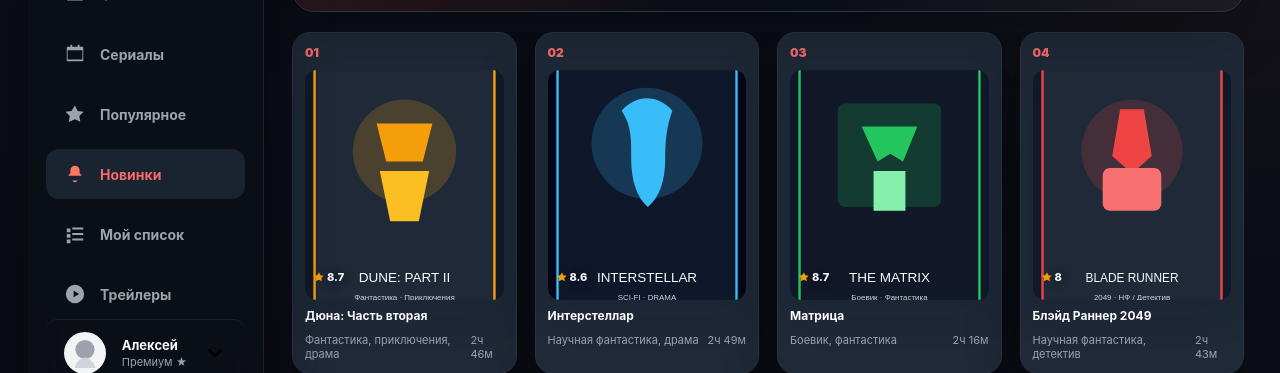
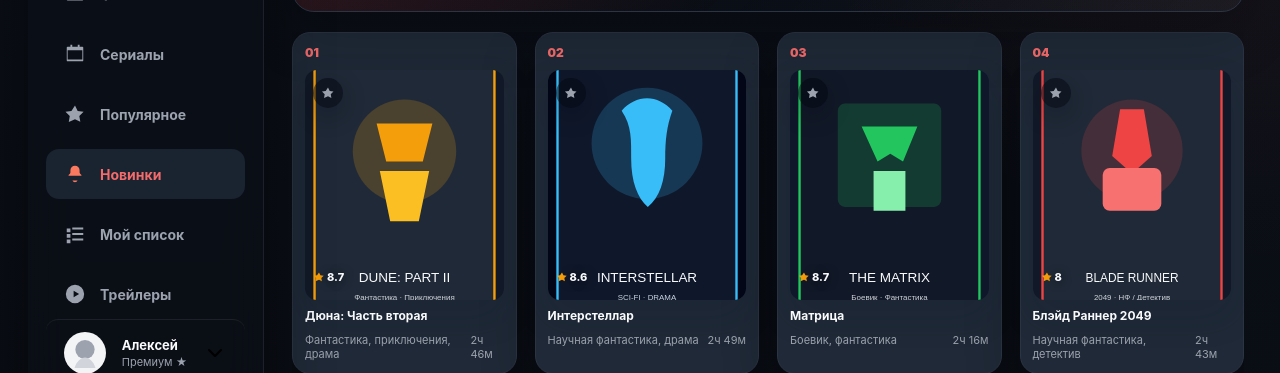
Before and after one commit to pavel-2009/movie-explorer, a React (Vite) app in the folder movie-explorer/: page /new in a window 1280 px wide. Shown: the part 244-617 px from the top of the page. Built offline with nearby package versions, Linux system fonts and the light colour scheme.

Commit message:
need to fix details

```diff
--- a/movie-explorer/src/App.jsx
+++ b/movie-explorer/src/App.jsx
@@ -1,3 +1,4 @@
+import { useState } from 'react'
 import { BrowserRouter, Route, Routes } from 'react-router-dom'
 import { Head } from './components/common/Head'
 import { BottomNavigation } from './components/layout/BottomNavigation'
@@ -8,9 +9,23 @@
 import { MoviePage } from './components/movie/MoviePage'
 import { MoviePlayer } from './components/movie/MoviePlayer'
 import { CategoryPage } from './components/movie/CategoryPage'
+import { MyListPage } from './components/profile/MyListPage'
 import { ProfilePage } from './components/profile/ProfilePage'
+import { movies } from './data/homePageContent'
 
 function App() {
+  const [favoriteSlugs, setFavoriteSlugs] = useState([])
+
+  const toggleFavorite = (slug) => {
+    setFavoriteSlugs((currentSlugs) =>
+      currentSlugs.includes(slug)
+        ? currentSlugs.filter((item) => item !== slug)
+        : [...currentSlugs, slug],
+    )
+  }
+
+  const favoriteMovies = movies.filter((movie) => favoriteSlugs.includes(movie.slug))
+
   return (
     <BrowserRouter>
       <Head />
@@ -18,14 +33,92 @@
       <Sidebar />
       <Header />
       <Routes>
-        <Route path="/" element={<MainContent />} />
-        <Route path="/films" element={<CategoryPage variant="films" title="Фильмы" description="Собрали самые яркие фильмы на одной странице — для просмотра в тишине и в компании." eyebrow="Кинотеатр" />} />
-        <Route path="/series" element={<CategoryPage variant="series" title="Сериалы" description="Обновлённая подборка сериалов с напряжённым сюжетом, атмосферой и эмоциями по вечерам." eyebrow="Онлайн-кинотеатр" />} />
-        <Route path="/popular" element={<CategoryPage variant="popular" title="Популярное" description="Самые обсуждаемые и часто заходящие подборки — чтобы не пропустить топ-выбор." eyebrow="Топ сегодня" />} />
-        <Route path="/trailers" element={<CategoryPage variant="trailers" title="Трейлеры" description="Короткие ролики и тизеры, которые дают быстрый взгляд на новые релизы и любимые проекты." eyebrow="Превью" />} />
-        <Route path="/new" element={<CategoryPage variant="new" title="Новинки" description="Свежие релизы и премьеры, которые только что вышли на экраны и уже доступны для просмотра." eyebrow="Новые поступления" />} />
+        <Route
+          path="/"
+          element={
+            <MainContent
+              favoriteSlugs={favoriteSlugs}
+              onToggleFavorite={toggleFavorite}
+            />
+          }
+        />
+        <Route
+          path="/films"
+          element={
+            <CategoryPage
+              variant="films"
+              title="Фильмы"
+              description="Собрали самые яркие фильмы на одной странице — для просмотра в тишине и в компании."
+              eyebrow="Кинотеатр"
+              favoriteSlugs={favoriteSlugs}
+              onToggleFavorite={toggleFavorite}
+            />
+          }
+        />
+        <Route
+          path="/series"
+          element={
+            <CategoryPage
+              variant="series"
+              title="Сериалы"
+              description="Обновлённая подборка сериалов с напряжённым сюжетом, атмосферой и эмоциями по вечерам."
+              eyebrow="Онлайн-кинотеатр"
+              favoriteSlugs={favoriteSlugs}
+              onToggleFavorite={toggleFavorite}
+            />
+          }
+        />
+        <Route
+          path="/popular"
+          element={
+            <CategoryPage
+              variant="popular"
+              title="Популярное"
+              description="Самые обсуждаемые и часто заходящие подборки — чтобы не пропустить топ-выбор."
+              eyebrow="Топ сегодня"
+              favoriteSlugs={favoriteSlugs}
+              onToggleFavorite={toggleFavorite}
+            />
+          }
+        />
+        <Route
+          path="/trailers"
+          element={
+            <CategoryPage
+              variant="trailers"
+              title="Трейлеры"
+              description="Короткие ролики и тизеры, которые дают быстрый взгляд на новые релизы и любимые проекты."
+              eyebrow="Превью"
+              favoriteSlugs={favoriteSlugs}
+              onToggleFavorite={toggleFavorite}
+            />
+          }
+        />
+        <Route
+          path="/new"
+          element={
+            <CategoryPage
+              variant="new"
+              title="Новинки"
+              description="Свежие релизы и премьеры, которые только что вышли на экраны и уже доступны для просмотра."
+              eyebrow="Новые поступления"
+              favoriteSlugs={favoriteSlugs}
+              onToggleFavorite={toggleFavorite}
+            />
+          }
+        />
         <Route path="/movie/:slug" element={<MoviePage />} />
         <Route path="/watch/:slug" element={<MoviePlayer />} />
+        <Route
+          path="/my-list"
+          element={
+            <MyListPage
+              favoriteMovies={favoriteMovies}
+              favoriteSlugs={favoriteSlugs}
+              onToggleFavorite={toggleFavorite}
+            />
+          }
+        />
         <Route path="/profile" element={<ProfilePage />} />
       </Routes>
       <BottomNavigation />
--- a/movie-explorer/src/components/layout/MainContent.jsx
+++ b/movie-explorer/src/components/layout/MainContent.jsx
@@ -3,11 +3,15 @@
 import { MovieList } from '../movie/MovieList'
 import { continueWatching, movies } from '../../data/homePageContent'
 
-export function MainContent() {
+export function MainContent({ favoriteSlugs, onToggleFavorite }) {
   return (
     <main className="main-content">
       <Hero />
-      <MovieList movies={movies} />
+      <MovieList
+        movies={movies}
+        favoriteSlugs={favoriteSlugs}
+        onToggleFavorite={onToggleFavorite}
+      />
       <ContinueList continueWatching={continueWatching} />
     </main>
   )
--- a/movie-explorer/src/components/movie/CategoryPage.jsx
+++ b/movie-explorer/src/components/movie/CategoryPage.jsx
@@ -6,6 +6,8 @@
   eyebrow = 'Коллекция',
   title,
   description,
+  favoriteSlugs,
+  onToggleFavorite,
 }) {
   return (
     <main className={`main-content category-page category-page--${variant}`}>
@@ -24,6 +26,8 @@
               rating={movie.rating}
               imageUrl={movie.imageUrl}
               slug={movie.slug}
+              isFavorite={favoriteSlugs.includes(movie.slug)}
+              onToggleFavorite={onToggleFavorite}
             />
             <div className="category-page__details">
               <span>{movie.genre}</span>
--- a/movie-explorer/src/components/movie/MovieCard.jsx
+++ b/movie-explorer/src/components/movie/MovieCard.jsx
@@ -1,14 +1,29 @@
 import { Link } from 'react-router-dom'
 import starIcon from '../../assets/icons/star.svg'
+import starOutlineIcon from '../../assets/icons/star-outline.svg'
 
-export function MovieCard({ title, rating, imageUrl, slug }) {
+export function MovieCard({ title, rating, imageUrl, slug, isFavorite = false, onToggleFavorite }) {
+    const handleFavoriteClick = (event) => {
+        event.preventDefault()
+        event.stopPropagation()
+        onToggleFavorite(slug)
+    }
+
     return (
-        <Link to={`/movie/${slug}`} className="movie-card__link">
-            <article className="movie-card">
+        <article className="movie-card">
+            <button
+                type="button"
+                className={`movie-card__favorite${isFavorite ? ' movie-card__favorite--active' : ''}`}
+                aria-label={isFavorite ? `Убрать ${title} из любимых` : `Добавить ${title} в любимые`}
+                onClick={handleFavoriteClick}
+            >
+                <img src={isFavorite ? starIcon : starOutlineIcon} alt="" />
+            </button>
+            <Link to={`/movie/${slug}`} className="movie-card__link">
                 <img src={imageUrl} alt={`Постер фильма ${title}`} className="movie-card__image"/>
                 <div className="movie-card__rating"><img src={starIcon} alt="Рейтинг"/> {rating}</div>
                 <h3 className="movie-card__title">{title}</h3>
-            </article>
-        </Link>
+            </Link>
+        </article>
     )
 }
--- a/movie-explorer/src/components/movie/MovieList.jsx
+++ b/movie-explorer/src/components/movie/MovieList.jsx
@@ -1,7 +1,7 @@
 import { MovieCard } from './MovieCard'
 import chevronRightIcon from '../../assets/icons/chevron-right.svg'
 
-export function MovieList({ movies }) {
+export function MovieList({ movies, favoriteSlugs, onToggleFavorite }) {
     return (
         <section className="movie-list" aria-labelledby="popular-title">
                 <div className="section-title">
@@ -19,6 +19,8 @@
                             rating={movie.rating}
                             imageUrl={movie.imageUrl}
                             slug={movie.slug}
+                            isFavorite={favoriteSlugs.includes(movie.slug)}
+                            onToggleFavorite={onToggleFavorite}
                         />
                     ))}
                 </div>
--- a/movie-explorer/styles/sections.css
+++ b/movie-explorer/styles/sections.css
@@ -271,6 +271,39 @@
     width: 100%;
 }
 
+.movie-card__favorite {
+    position: absolute;
+    top: 8px;
+    left: 8px;
+    z-index: 2;
+    display: grid;
+    place-items: center;
+    width: 30px;
+    height: 30px;
+    border: none;
+    border-radius: 50%;
+    background: rgba(2, 6, 13, 0.5);
+    box-shadow: 0 8px 24px rgba(2, 6, 13, 0.24);
+    cursor: pointer;
+}
+
+.movie-card__favorite img {
+    width: 14px;
+    height: 14px;
+}
+
+.movie-card__favorite--active {
+    background: rgba(245, 158, 11, 0.22);
+}
+
+body:has(.theme-element:checked) .movie-card__favorite {
+    background: rgba(255, 255, 255, 0.72);
+}
+
+body:has(.theme-element:checked) .movie-card__favorite--active {
+    background: rgba(245, 158, 11, 0.28);
+}
+
 .movie-card__link {
     display: block;
     width: 100%;
```
